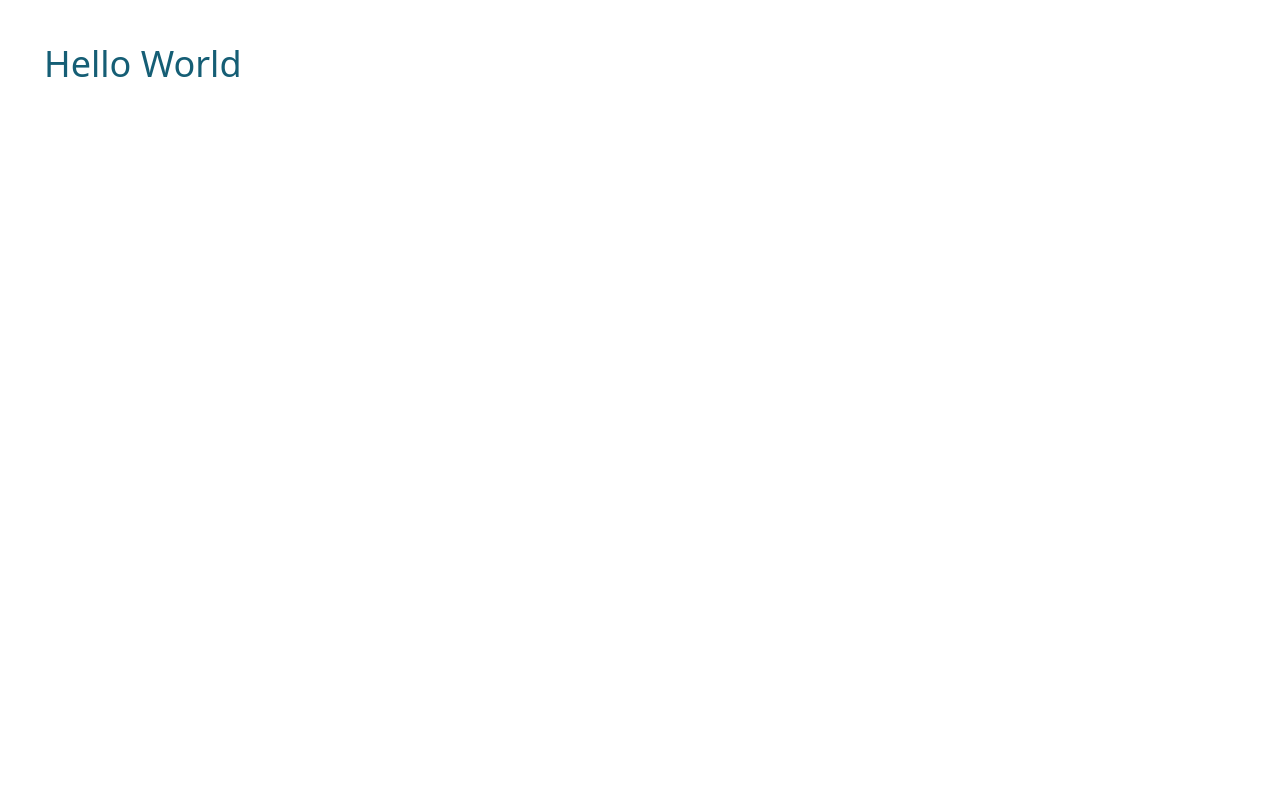
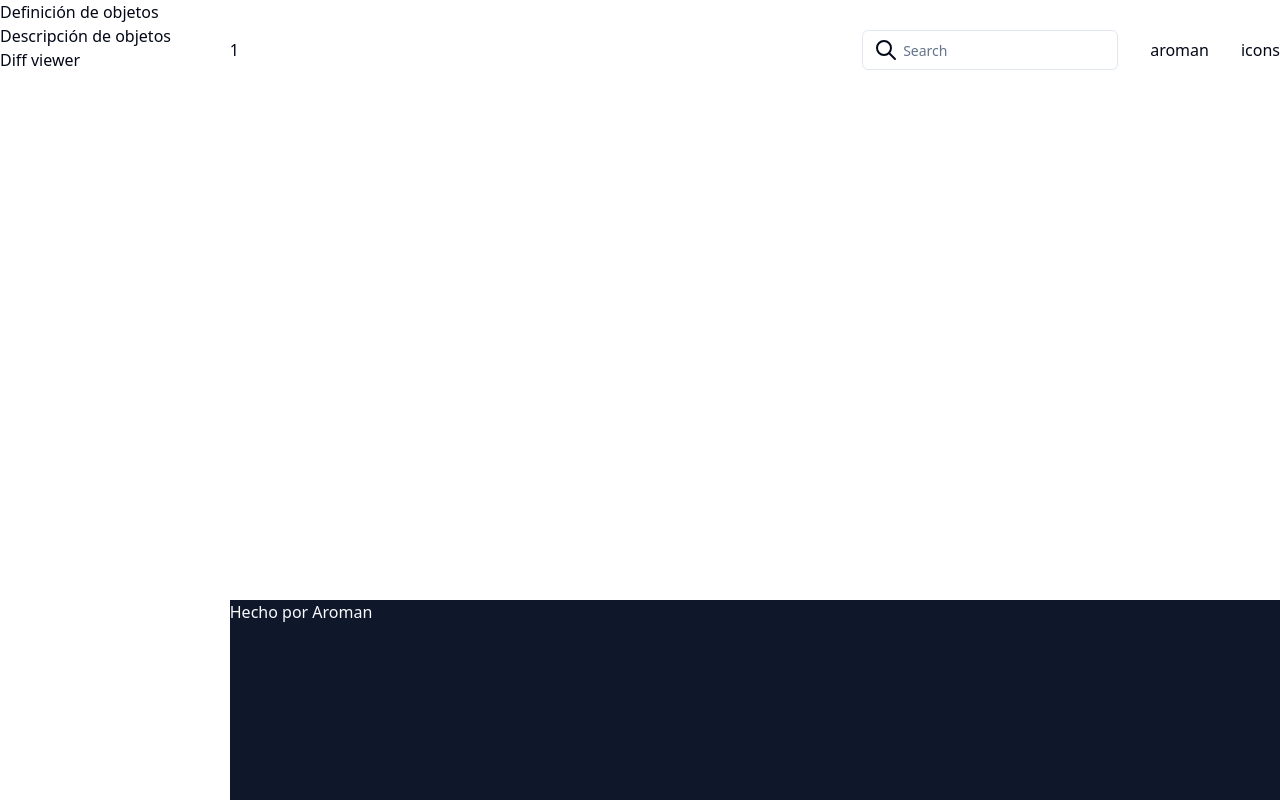
Before and after one commit to elwinroman/sql-snap-monitor, a React (Vite) app in the folder frontend/: page / in a window 1280 px wide. Built offline with nearby package versions, Linux system fonts and the light colour scheme.

Commit message:
feat(frontend): estructura principal proyecto (primeros pasos)

```diff
--- a/frontend/src/App.css
+++ b/frontend/src/App.css
@@ -1,5 +1,3 @@
-#root {
-  max-width: 1280px;
-  margin: 0 auto;
-  padding: 2rem;
+body {
+  overflow: hidden;
 }
--- a/frontend/src/App.jsx
+++ b/frontend/src/App.jsx
@@ -1,11 +1,20 @@
 import './App.css'
+// import { Button } from '@/components/ui/button.jsx'
+import { Header } from '@/sections/header.jsx'
+import { Sidebar } from '@/sections/sidebar.jsx'
+import { MainContent } from '@/sections/main-content.jsx'
 
 function App() {
   return (
-    <div className="App">
-      <header className="App-header">
-        <h1 className="p-3 text-4xl text-cyan-800">Hello World</h1>
-      </header>
+    <div className="App flex w-full">
+      <Sidebar />
+      <main className="bg-ow relative flex h-screen w-full flex-col overflow-y-auto">
+        <Header />
+        <MainContent />
+        <footer className="flex-[0_0_200px] bg-slate-900 text-slate-50">
+          Hecho por Aroman
+        </footer>
+      </main>
     </div>
   )
 }
--- /dev/null
+++ b/frontend/src/components/ui/input-with-icon.jsx
@@ -0,0 +1,57 @@
+import * as React from 'react'
+
+import { cn } from '@/lib/utils'
+
+const InputWithIcon = React.forwardRef(
+  ({ className, type, startIcon, endIcon, ...props }, ref) => {
+    const StartIcon = startIcon
+    const EndIcon = endIcon
+
+    const handleKeyup = (e) => {
+      e.preventDefault()
+      const value = e.target.value.trim()
+
+      if (value === '') return
+
+      if (e.key === 'Enter') {
+        // Actualizar el estado del stringCode para renderizar el codigo
+      }
+    }
+
+    return (
+      <div className="relative w-full">
+        {StartIcon && (
+          <div className="absolute left-3 top-1/2 -translate-y-1/2 transform">
+            <StartIcon.type
+              className={cn('h-[18px] w-[18px]')}
+              {...startIcon.props}
+            />
+          </div>
+        )}
+        <input
+          type={type}
+          className={cn(
+            'flex h-10 w-full rounded-md border border-input bg-background px-3 py-2 text-sm ring-offset-background file:border-0 file:bg-transparent file:text-sm file:font-medium placeholder:text-muted-foreground focus-visible:outline-none focus-visible:ring-2 focus-visible:ring-ring focus-visible:ring-offset-2 disabled:cursor-not-allowed disabled:opacity-50',
+            startIcon ? 'pl-10' : '',
+            endIcon ? 'pr-8' : '',
+            className,
+          )}
+          ref={ref}
+          onKeyUp={handleKeyup}
+          {...props}
+        />
+        {EndIcon && (
+          <div className="absolute right-3 top-1/2 -translate-y-1/2 transform">
+            <EndIcon.type
+              className={cn('h-[18px] w-[18px]')}
+              {...endIcon.props}
+            />
+          </div>
+        )}
+      </div>
+    )
+  },
+)
+InputWithIcon.displayName = 'InputWithIcon'
+
+export { InputWithIcon }
--- /dev/null
+++ b/frontend/src/sections/header.jsx
@@ -0,0 +1,30 @@
+import { InputWithIcon } from '@/components/ui/input-with-icon'
+
+export function Header() {
+  const SearchIcon = () => (
+    <svg
+      width="24"
+      height="24"
+      viewBox="0 0 24 24"
+      fill="none"
+      stroke="currentColor"
+      strokeWidth="2"
+      strokeLinecap="round"
+      strokeLinejoin="round"
+    >
+      <path stroke="none" d="M0 0h24v24H0z" fill="none" />
+      <path d="M10 10m-7 0a7 7 0 1 0 14 0a7 7 0 1 0 -14 0" />
+      <path d="M21 21l-6 -6" />
+    </svg>
+  )
+  return (
+    <header className="flex w-full flex-[0_0_100px] flex-row items-center gap-8">
+      <div className="grow">1</div>
+      <div>
+        <InputWithIcon startIcon={<SearchIcon />} placeholder="Search" />
+      </div>
+      <div>aroman</div>
+      <div>icons</div>
+    </header>
+  )
+}
--- /dev/null
+++ b/frontend/src/sections/main-content.jsx
@@ -0,0 +1,3 @@
+export function MainContent() {
+  return <section className="flex-[1_0_auto]"></section>
+}
--- /dev/null
+++ b/frontend/src/sections/sidebar.jsx
@@ -0,0 +1,13 @@
+export function Sidebar() {
+  return (
+    <aside className="bg-ow h-screen w-[280px]">
+      <nav>
+        <ul>
+          <li>Definición de objetos</li>
+          <li>Descripción de objetos</li>
+          <li>Diff viewer</li>
+        </ul>
+      </nav>
+    </aside>
+  )
+}
--- a/frontend/tailwind.config.js
+++ b/frontend/tailwind.config.js
@@ -51,6 +51,9 @@ module.exports = {
           DEFAULT: 'hsl(var(--card))',
           foreground: 'hsl(var(--card-foreground))',
         },
+        ow: {
+          bg: 'var(--ow-background)',
+        },
       },
       borderRadius: {
         lg: 'var(--radius)',
```
